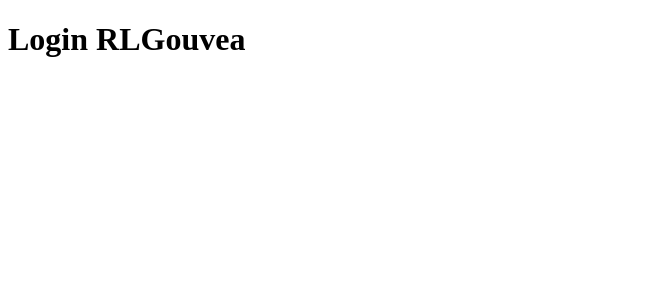
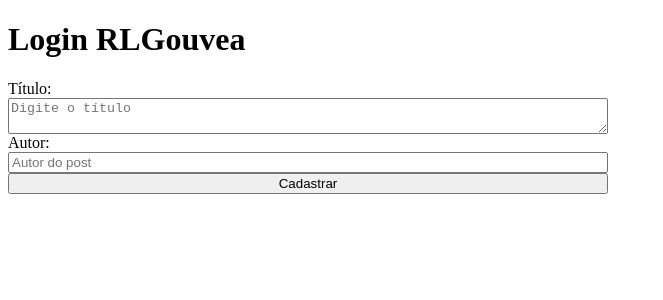
Before and after one commit to educwb/loginreact, a React (Create React App) app: page / in a window 1280 px wide. Shown: the top 300 px of the page, without its empty margins (0-663 px from the left). Built offline with nearby package versions, Linux system fonts and the light colour scheme.

Commit message:
primeira gravacao com sucesso

```diff
--- a/package.json
+++ b/package.json
@@ -6,6 +6,7 @@
     "@testing-library/jest-dom": "^5.14.1",
     "@testing-library/react": "^13.0.0",
     "@testing-library/user-event": "^13.2.1",
+    "firebase": "^9.14.0",
     "react": "^18.2.0",
     "react-dom": "^18.2.0",
     "react-scripts": "5.0.1",
--- a/src/App.js
+++ b/src/App.js
@@ -1,6 +1,49 @@
+import { useState} from 'react'
+import { db } from './firebaseConnection'
+import { doc, setDoc } from 'firebase/firestore'
+import './app.css'
 
 export default function App(){
+  const [titulo, setTitulo] = useState('')
+  const [autor, setAutor] = useState('')
+
+  async function handleAdd(){
+    await setDoc(doc(db, "posts", "12345"), {
+      titulo: titulo,
+      autor: autor,
+    })
+    .then(() => {
+      console.log('Dados registrados no banco!')
+    })
+    .catch((error) => {
+      console.log('Gerou erro ' + error)
+    })
+  }
+
   return(
-    <h1>Login RLGouvea</h1>
+    <div>
+      <h1>Login RLGouvea</h1>
+
+      <div className='container'>
+        <label>Título:</label>
+        <textarea
+          type='text'
+          placeholder='Digite o título'
+          value={titulo}
+          onChange={ (e) => setTitulo(e.target.value)}
+        />
+
+        <label>Autor:</label>
+        <input
+          type="text"
+          placeholder='Autor do post'
+          value={autor}
+          onChange={ (e) => setAutor(e.target.value)}
+        />
+
+        <button onClick={handleAdd}>Cadastrar</button>
+
+      </div>
+    </div>
   )
 }
--- /dev/null
+++ b/src/app.css
@@ -0,0 +1,5 @@
+.container{
+  width: 600px;
+  display: flex;
+  flex-direction: column;
+}
--- /dev/null
+++ b/src/firebaseConnection.js
@@ -0,0 +1,18 @@
+import { initializeApp } from 'firebase/app'
+import { getFirestore } from 'firebase/firestore'
+
+const firebaseConfig = {
+  apiKey: "AIzaSyApQiCk_hBlG4ZbCI87qFxoR64kPxH3Qh4",
+  authDomain: "aula-login-ad22d.firebaseapp.com",
+  projectId: "aula-login-ad22d",
+  storageBucket: "aula-login-ad22d.appspot.com",
+  messagingSenderId: "955981809340",
+  appId: "1:955981809340:web:c4db07f35d9a08ea28f2b9",
+  measurementId: "G-VWMJKXYHEB"
+};
+
+const firebaseApp = initializeApp(firebaseConfig)
+
+const db = getFirestore(firebaseApp)
+
+export { db }
```
Also changed, not shown: 2 other files (tests, documents, lock files or other folders).
